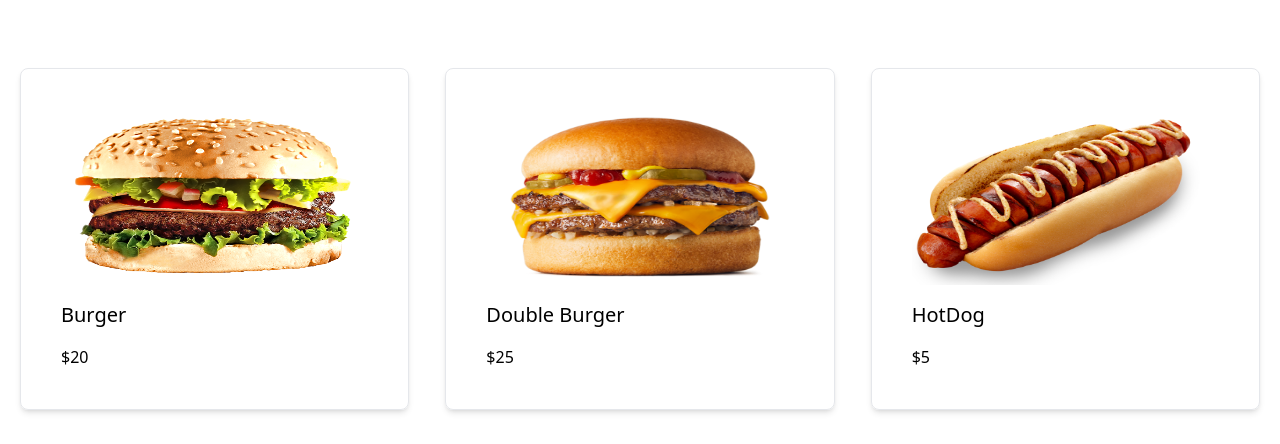
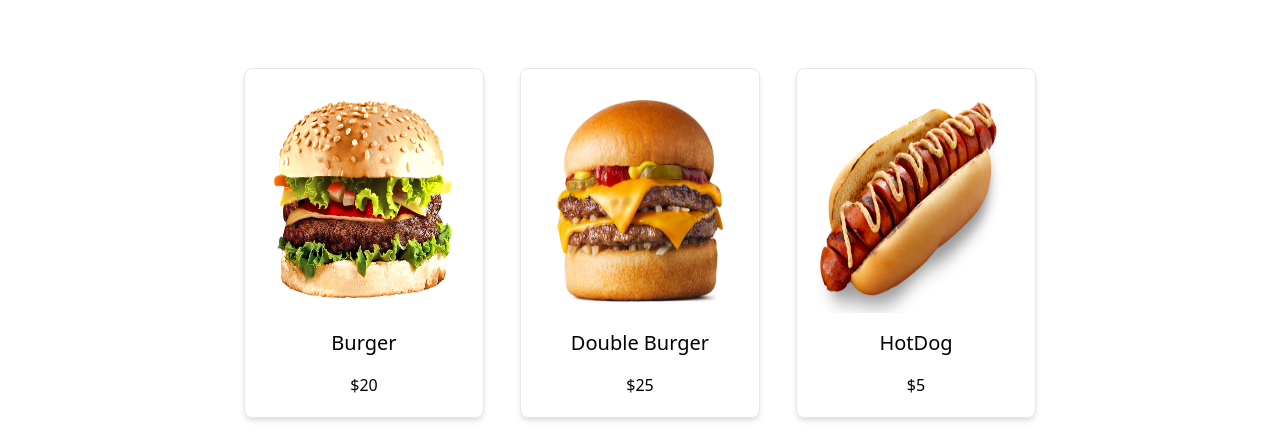
Before and after one commit to soroush32r/Food-Corner, a React (Vite) app: page /Menu in a window 1280 px wide. Shown: the part 224-668 px from the top of the page. Built offline with nearby package versions, Linux system fonts and the light colour scheme.

Commit message:
Some style added to Menu and FoodCard component

```diff
--- a/src/components/FoodCard.jsx
+++ b/src/components/FoodCard.jsx
@@ -2,8 +2,8 @@
 
 export const FoodCard = ( {src, name, price}  ) => {
   return (
-    <div className="flex flex-col border rounded-lg p-10 hover:bg-yellow-100 shadow-md">
-      <img src={src} className="w-auto h-44" />
+    <div className="flex flex-col items-center border rounded-lg p-5 hover:bg-yellow-100 shadow-md">
+      <img src={src} className="w-56 h-56" />
       <h1 className="text-xl py-4">{name}</h1>
       <p>{price}</p>
     </div>
--- a/src/components/Menu.jsx
+++ b/src/components/Menu.jsx
@@ -26,7 +26,7 @@ export const Menu = () => {
       <div className='text-center'>
         <h1 className="text-6xl pb-16">Our Menu</h1>
       </div>
-      <div className='grid grid-cols-3 gap-9 '>
+      <div className='grid grid-cols-3 gap-9 px-56'>
         {foodMenu.map(({ id, name, price, src }) => (
           <FoodCard key={id} src={src} name={name} price = {price}/>
         ))}
```
